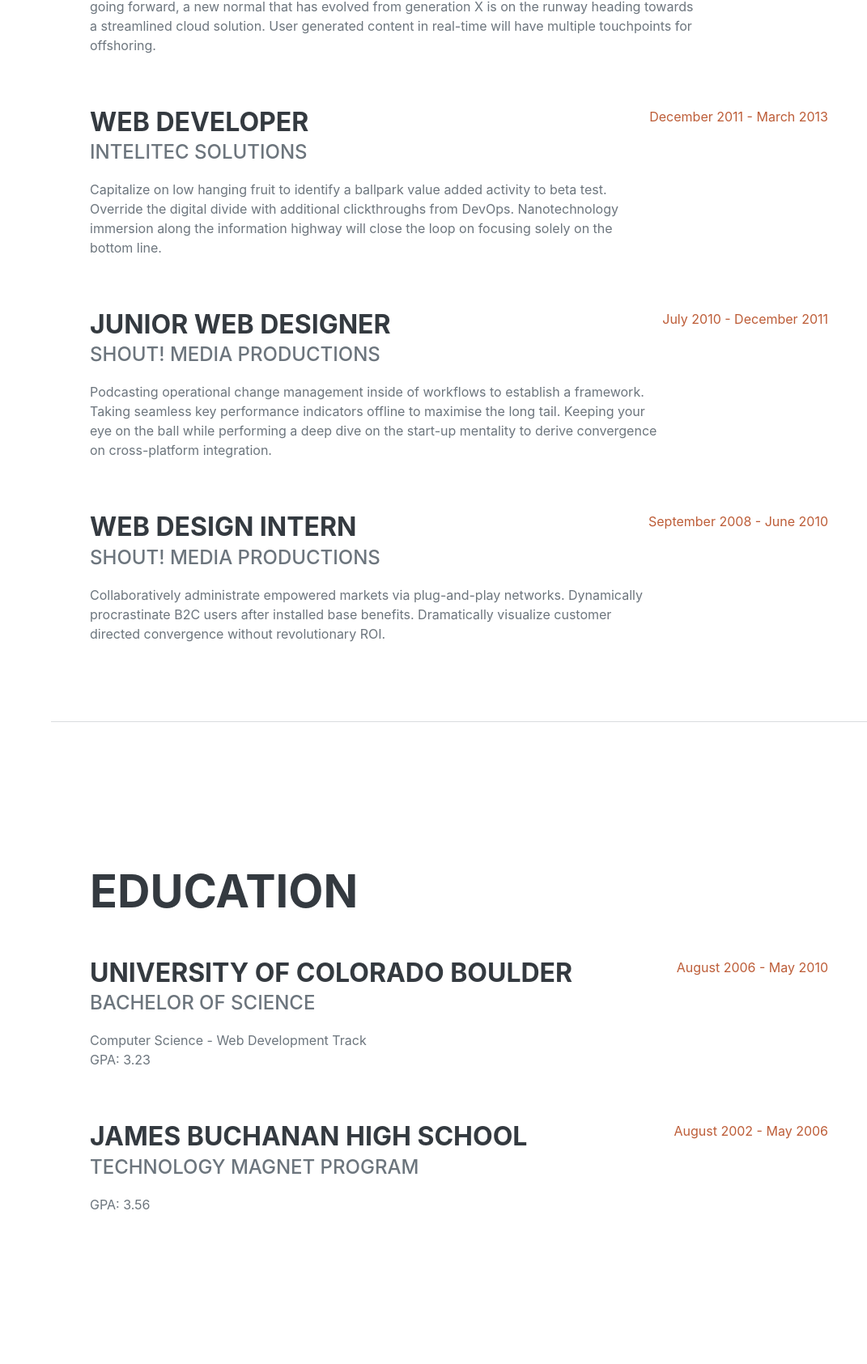
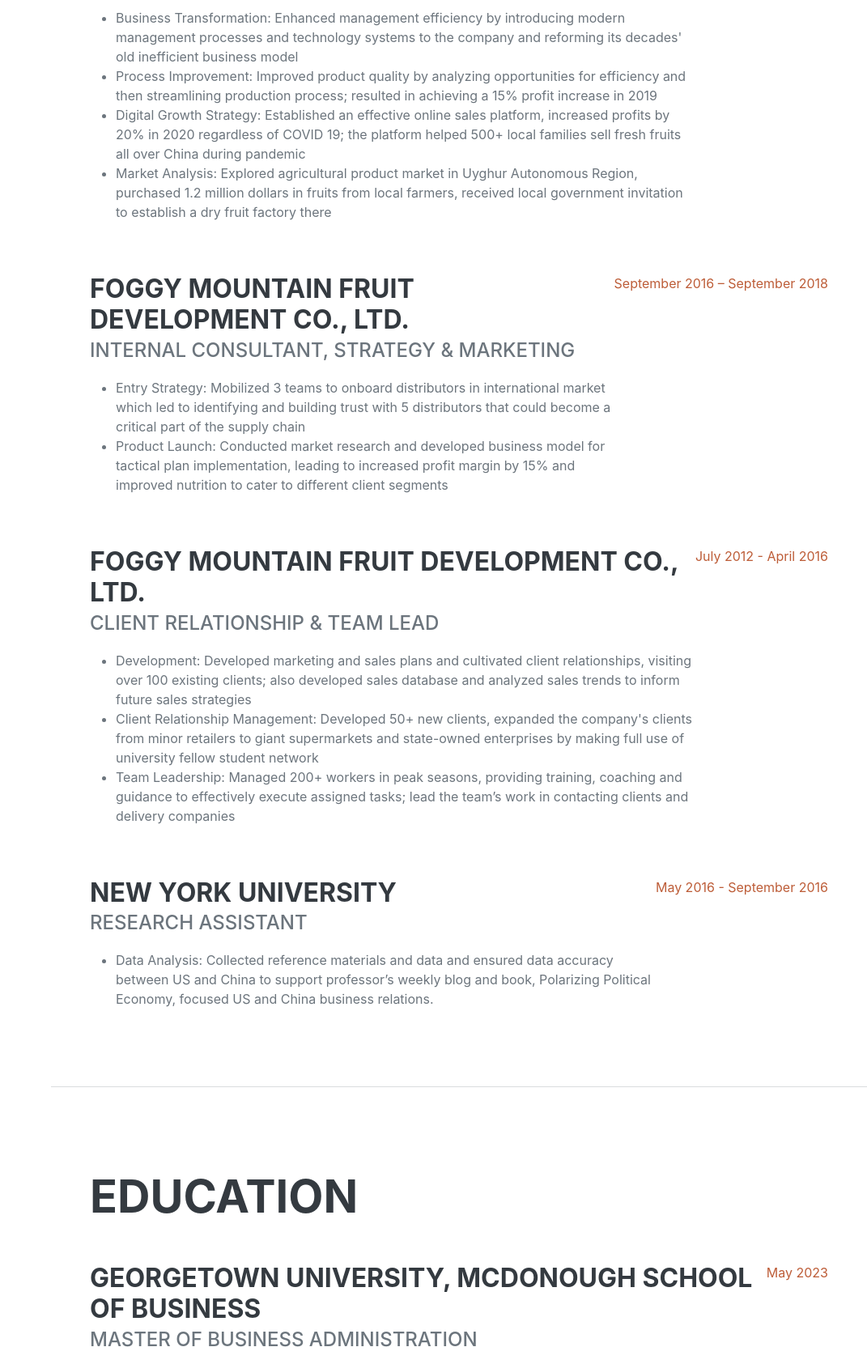
Before and after one commit to Cedarxi123/cedar-introduction-, a plain HTML site: page index.html in a window 1280 px wide. Shown: the part 1115-2800 px from the top of the page at 81% size, without its empty margins (209-1280 px from the left). Drawn offline with nearby package versions, Linux system fonts and the light colour scheme; a web font is replaced by a local one.

Commit message:
updating experience and education section

```diff
--- a/index.html
+++ b/index.html
@@ -5,7 +5,7 @@
         <meta name="viewport" content="width=device-width, initial-scale=1, shrink-to-fit=no" />
         <meta name="description" content="" />
         <meta name="author" content="" />
-        <title>Resume - Start Bootstrap Theme</title>
+        <title>Resume - NANNAN XI </title>
         <link rel="icon" type="image/x-icon" href="assets/img/favicon.ico" />
         <!-- Font Awesome icons (free version)-->
         <script src="https://use.fontawesome.com/releases/v6.1.0/js/all.js" crossorigin="anonymous"></script>
@@ -19,7 +19,7 @@
         <!-- Navigation-->
         <nav class="navbar navbar-expand-lg navbar-dark bg-primary fixed-top" id="sideNav">
             <a class="navbar-brand js-scroll-trigger" href="#page-top">
-                <span class="d-block d-lg-none">Clarence Taylor</span>
+                <span class="d-block d-lg-none">NANNAN (CEDAR) XI</span>
                 <span class="d-none d-lg-block"><img class="img-fluid img-profile rounded-circle mx-auto mb-2" src="assets/img/profile.jpg" alt="..." /></span>
             </a>
             <button class="navbar-toggler" type="button" data-bs-toggle="collapse" data-bs-target="#navbarResponsive" aria-controls="navbarResponsive" aria-expanded="false" aria-label="Toggle navigation"><span class="navbar-toggler-icon"></span></button>
@@ -40,19 +40,19 @@
             <section class="resume-section" id="about">
                 <div class="resume-section-content">
                     <h1 class="mb-0">
-                        Clarence
-                        <span class="text-primary">Taylor</span>
+                        NANNAN (CEDAR)
+                        <span class="text-primary">XI</span>
                     </h1>
                     <div class="subheading mb-5">
-                        3542 Berry Street · Cheyenne Wells, CO 80810 · (317) 585-8468 ·
-                        <a href="mailto:name@email.com">name@email.com</a>
+                         (202) 340-7949 ▪ www.linkedin.com/in/nannan-cedar-xi ·
+                        <a href="mailto:nx18@georgetown.edu">nx18@georgetown.edu</a>
                     </div>
                     <p class="lead mb-5">I am experienced in leveraging agile frameworks to provide a robust synopsis for high level overviews. Iterative approaches to corporate strategy foster collaborative thinking to further the overall value proposition.</p>
                     <div class="social-icons">
-                        <a class="social-icon" href="#!"><i class="fab fa-linkedin-in"></i></a>
-                        <a class="social-icon" href="#!"><i class="fab fa-github"></i></a>
-                        <a class="social-icon" href="#!"><i class="fab fa-twitter"></i></a>
-                        <a class="social-icon" href="#!"><i class="fab fa-facebook-f"></i></a>
+                        <a class="social-icon" href="https://www.linkedin.com/in/nannan-cedar-xi"><i class="fab fa-linkedin-in"></i></a>
+                        <a class="social-icon" href="https://github.com/Cedarxi123"><i class="fab fa-github"></i></a>
+
+
                     </div>
                 </div>
             </section>
@@ -63,35 +63,57 @@
                     <h2 class="mb-5">Experience</h2>
                     <div class="d-flex flex-column flex-md-row justify-content-between mb-5">
                         <div class="flex-grow-1">
-                            <h3 class="mb-0">Senior Web Developer</h3>
-                            <div class="subheading mb-3">Intelitec Solutions</div>
-                            <p>Bring to the table win-win survival strategies to ensure proactive domination. At the end of the day, going forward, a new normal that has evolved from generation X is on the runway heading towards a streamlined cloud solution. User generated content in real-time will have multiple touchpoints for offshoring.</p>
+                            <h3 class="mb-0">FOGGY MOUNTAIN FRUIT DEVELOPMENT CO., LTD.</h3>
+                            <div class="subheading mb-3">Manager, Strategy & Operations</div>
+                            <ul><li> Business Transformation: Enhanced management efficiency by introducing modern management processes and
+                                technology systems to the company and reforming its decades' old inefficient business model</li>
+
+                                <li>Process Improvement: Improved product quality by analyzing opportunities for efficiency and then streamlining
+                                production process; resulted in achieving a 15% profit increase in 2019</li>
+
+                                <li> Digital Growth Strategy: Established an effective online sales platform, increased profits by 20% in 2020
+                                regardless of COVID 19; the platform helped 500+ local families sell fresh fruits all over China during pandemic</li>
+
+                                <li> Market Analysis: Explored agricultural product market in Uyghur Autonomous Region, purchased 1.2 million
+                                dollars in fruits from local farmers, received local government invitation to establish a dry fruit factory there</li>
+                            </ul>
                         </div>
-                        <div class="flex-shrink-0"><span class="text-primary">March 2013 - Present</span></div>
+                        <div class="flex-shrink-0"><span class="text-primary">July 2012 - June 2021</span></div>
                     </div>
                     <div class="d-flex flex-column flex-md-row justify-content-between mb-5">
                         <div class="flex-grow-1">
-                            <h3 class="mb-0">Web Developer</h3>
-                            <div class="subheading mb-3">Intelitec Solutions</div>
-                            <p>Capitalize on low hanging fruit to identify a ballpark value added activity to beta test. Override the digital divide with additional clickthroughs from DevOps. Nanotechnology immersion along the information highway will close the loop on focusing solely on the bottom line.</p>
+                            <h3 class="mb-0">FOGGY MOUNTAIN FRUIT DEVELOPMENT CO., LTD.</h3>
+                            <div class="subheading mb-3">Internal Consultant, Strategy & Marketing</div>
+                            <ul><li> Entry Strategy: Mobilized 3 teams to onboard distributors in international market which led to identifying
+                                and building trust with 5 distributors that could become a critical part of the supply chain </li>
+                                <li> Product Launch: Conducted market research and developed business model for tactical plan implementation,
+                                leading to increased profit margin by 15% and improved nutrition to cater to different client segments </li>
+                            </ul>
                         </div>
-                        <div class="flex-shrink-0"><span class="text-primary">December 2011 - March 2013</span></div>
+                        <div class="flex-shrink-0"><span class="text-primary">September 2016 – September 2018</span></div>
                     </div>
                     <div class="d-flex flex-column flex-md-row justify-content-between mb-5">
                         <div class="flex-grow-1">
-                            <h3 class="mb-0">Junior Web Designer</h3>
-                            <div class="subheading mb-3">Shout! Media Productions</div>
-                            <p>Podcasting operational change management inside of workflows to establish a framework. Taking seamless key performance indicators offline to maximise the long tail. Keeping your eye on the ball while performing a deep dive on the start-up mentality to derive convergence on cross-platform integration.</p>
+                            <h3 class="mb-0">
+                                FOGGY MOUNTAIN FRUIT DEVELOPMENT CO., LTD.</h3>
+                            <div class="subheading mb-3">Client Relationship & Team Lead</div>
+                            <ul><li> Development: Developed marketing and sales plans and cultivated client relationships, visiting over 100
+                                existing clients; also developed sales database and analyzed sales trends to inform future sales strategies</li>
+                                <li>Client Relationship Management: Developed 50+ new clients, expanded the company's clients from minor
+                                retailers to giant supermarkets and state-owned enterprises by making full use of university fellow student network</li>
+                                <li>Team Leadership: Managed 200+ workers in peak seasons, providing training, coaching and guidance to
+                                effectively execute assigned tasks; lead the team’s work in contacting clients and delivery companies</li>
                         </div>
-                        <div class="flex-shrink-0"><span class="text-primary">July 2010 - December 2011</span></div>
+                        <div class="flex-shrink-0"><span class="text-primary">July 2012 - April 2016</span></div>
                     </div>
                     <div class="d-flex flex-column flex-md-row justify-content-between">
                         <div class="flex-grow-1">
-                            <h3 class="mb-0">Web Design Intern</h3>
-                            <div class="subheading mb-3">Shout! Media Productions</div>
-                            <p>Collaboratively administrate empowered markets via plug-and-play networks. Dynamically procrastinate B2C users after installed base benefits. Dramatically visualize customer directed convergence without revolutionary ROI.</p>
+                            <h3 class="mb-0">NEW YORK UNIVERSITY</h3>
+                            <div class="subheading mb-3">Research Assistant</div>
+                            <ul><li> Data Analysis: Collected reference materials and data and ensured data accuracy between US and China to support
+                                professor’s weekly blog and book, Polarizing Political Economy, focused US and China business relations.</li></ul>
                         </div>
-                        <div class="flex-shrink-0"><span class="text-primary">September 2008 - June 2010</span></div>
+                        <div class="flex-shrink-0"><span class="text-primary">May 2016 - September 2016</span></div>
                     </div>
                 </div>
             </section>
@@ -102,20 +124,25 @@
                     <h2 class="mb-5">Education</h2>
                     <div class="d-flex flex-column flex-md-row justify-content-between mb-5">
                         <div class="flex-grow-1">
-                            <h3 class="mb-0">University of Colorado Boulder</h3>
-                            <div class="subheading mb-3">Bachelor of Science</div>
-                            <div>Computer Science - Web Development Track</div>
-                            <p>GPA: 3.23</p>
+                            <h3 class="mb-0">GEORGETOWN UNIVERSITY, McDonough School of Business</h3>
+                            <div class="subheading mb-3">Master of Business Administration</div>
+                            <div><ul>
+                                <li>GMAT 700</li>
+                                <li>Women in Business</li>
+                                <li>Georgetown Consulting Club </li>
+                                <li>Graduate Marketing Association</li></ul></div>
                         </div>
-                        <div class="flex-shrink-0"><span class="text-primary">August 2006 - May 2010</span></div>
+                        <div class="flex-shrink-0"><span class="text-primary">May 2023</span></div>
                     </div>
                     <div class="d-flex flex-column flex-md-row justify-content-between">
                         <div class="flex-grow-1">
-                            <h3 class="mb-0">James Buchanan High School</h3>
-                            <div class="subheading mb-3">Technology Magnet Program</div>
-                            <p>GPA: 3.56</p>
+                            <h3 class="mb-0">THE UNIVERSITY OF AUCKLAND,Business School</h3>
+                            <div class="subheading mb-3">Bachelor of Commerce</div>
+                            <ul>
+                                <li>Major in International Business, 2nd Major in Management</li>
+                                <li>Honors: ISOM Honor Roll; Dean’s List</li>
                         </div>
-                        <div class="flex-shrink-0"><span class="text-primary">August 2002 - May 2006</span></div>
+                        <div class="flex-shrink-0"><span class="text-primary">September 2018</span></div>
                     </div>
                 </div>
             </section>
```
Also changed, not shown: 1 other file.
